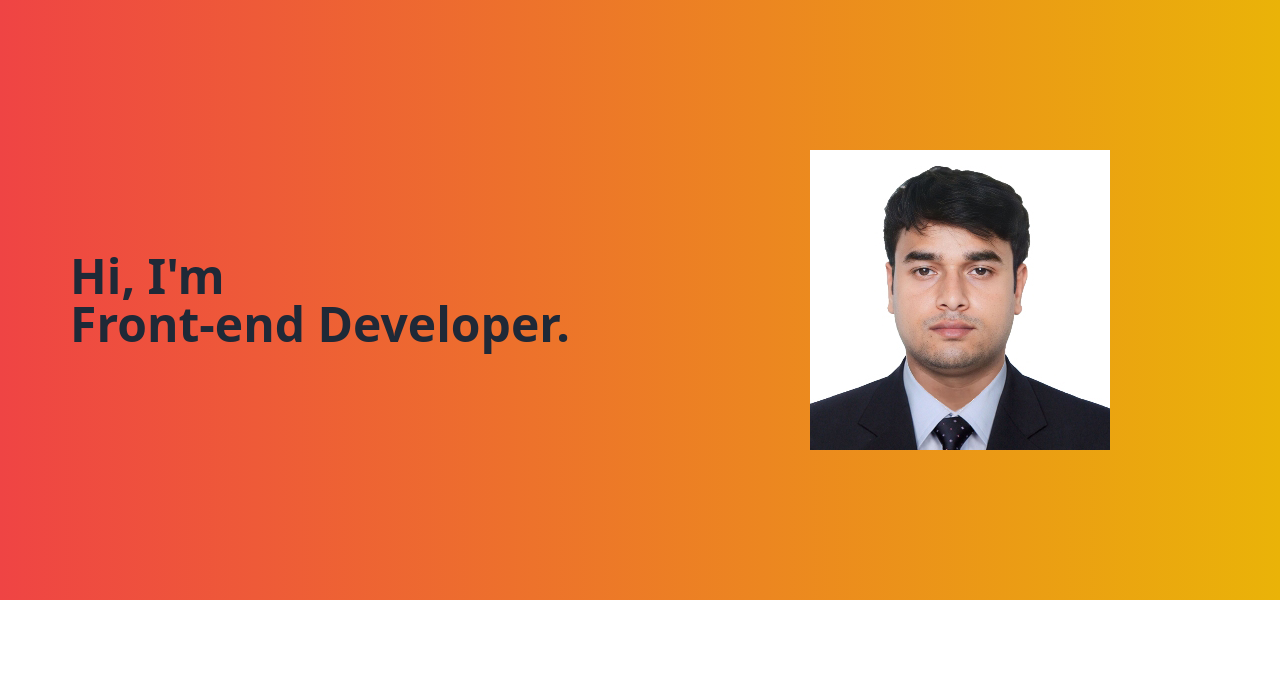
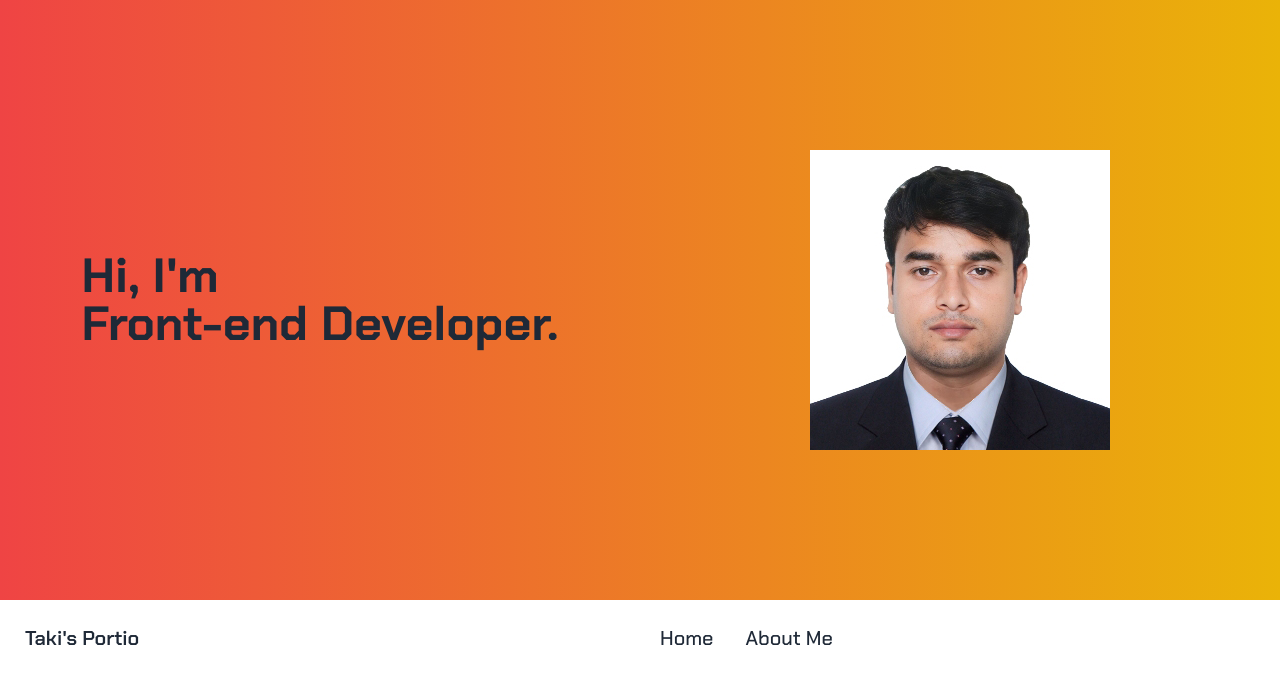
Before and after one commit to Sayedul3731/my-portfolio-site, a React (Vite) app: page / in a window 1280 px wide. Shown: the top 684 px of the page. Built offline with nearby package versions, Linux system fonts and the light colour scheme.

Commit message:
Navbar and google font 'Chakra Petch' added

```diff
--- a/src/Pages/Home/Home.jsx
+++ b/src/Pages/Home/Home.jsx
@@ -1,10 +1,12 @@
 import Banner from "../../components/Banner/Banner";
+import Navbar from "../../components/Navbar/Navbar";
 
 
 const Home = () => {
     return (
-        <div className="max-w-[1280px] mx-auto">
+        <div className="max-w-[1280px] mx-auto font-font-family">
             <Banner></Banner>
+            <Navbar></Navbar>
         </div>
     );
 };
--- /dev/null
+++ b/src/components/Navbar/Navbar.jsx
@@ -0,0 +1,34 @@
+/* eslint-disable react/no-unescaped-entities */
+import { Link } from "react-router-dom"
+
+const Navbar = () => {
+
+
+    const navLinks = <>
+        <li><Link className="text-xl font-medium">Home</Link></li>
+        <li><Link className="text-xl font-medium">About Me</Link></li>
+
+    </>
+    return (
+        <div className="navbar bg-base-100">
+            <div className="navbar-start">
+                <div className="dropdown">
+                    <label tabIndex={0} className="btn btn-ghost lg:hidden">
+                        <svg xmlns="http://www.w3.org/2000/svg" className="h-5 w-5" fill="none" viewBox="0 0 24 24" stroke="currentColor"><path strokeLinecap="round" strokeLinejoin="round" strokeWidth="2" d="M4 6h16M4 12h8m-8 6h16" /></svg>
+                    </label>
+                    <ul tabIndex={0} className="menu menu-sm dropdown-content mt-3 z-[1] p-2 shadow bg-base-100 rounded-box w-52">
+                        {navLinks}
+                    </ul>
+                </div>
+                <a className="btn btn-ghost normal-case text-xl">Taki's Portio</a>
+            </div>
+            <div className="navbar-center hidden lg:flex">
+                <ul className="menu menu-horizontal px-1">
+                    {navLinks}
+                </ul>
+            </div>
+        </div>
+    );
+};
+
+export default Navbar;
--- a/src/index.css
+++ b/src/index.css
@@ -1,3 +1,5 @@
+@import url('https://fonts.googleapis.com/css2?family=Chakra+Petch:wght@400;500;600;700&display=swap');
+
 @tailwind base;
 @tailwind components;
 @tailwind utilities;
--- a/tailwind.config.js
+++ b/tailwind.config.js
@@ -6,6 +6,9 @@
   ],
   theme: {
     extend: {},
+    fontFamily: {
+      'font-family' : "'Chakra Petch', sans-serif"
+    }
   },
   plugins: [require("daisyui")],
 }
```
